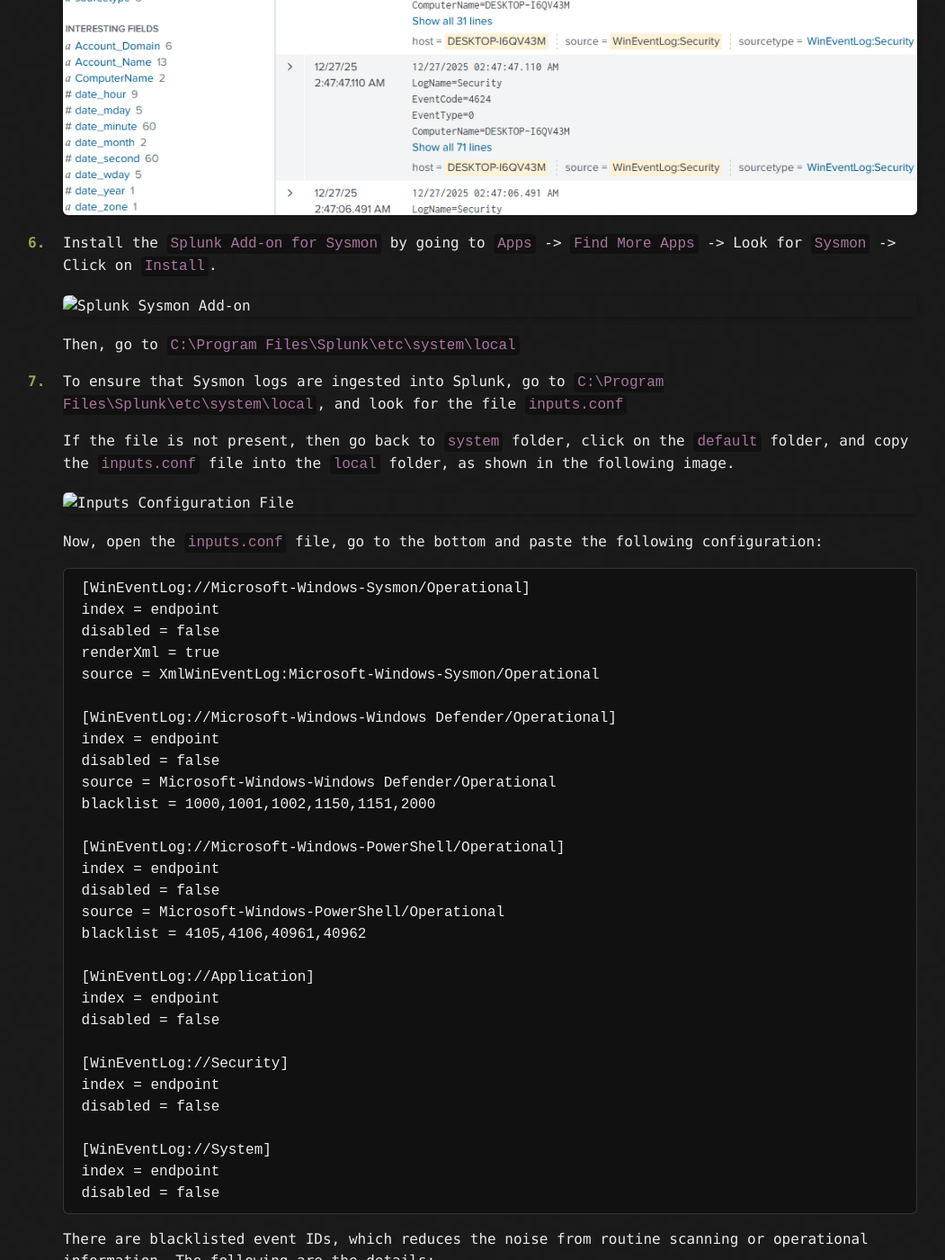
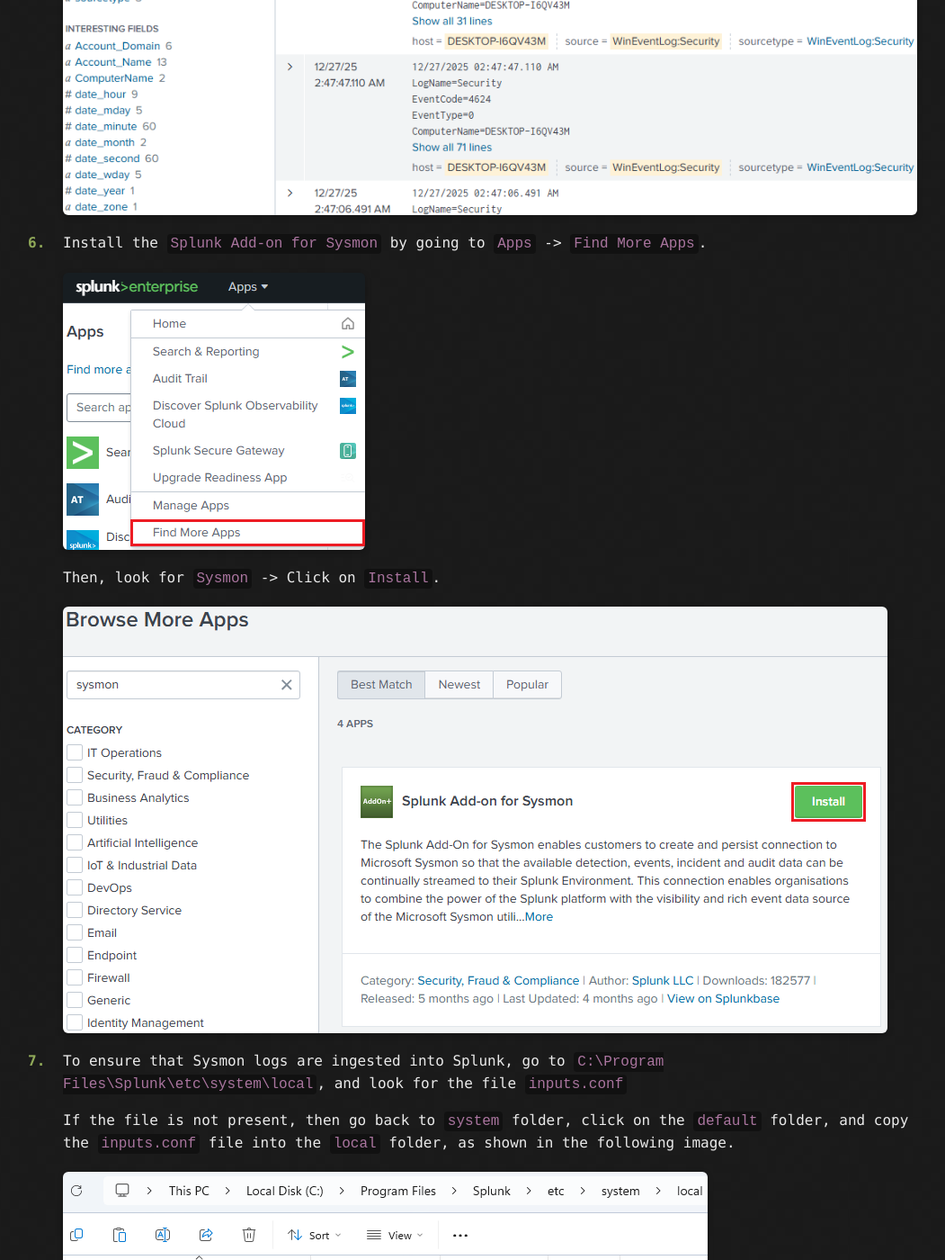
Before and after one commit to jisumov/jisumov.github.io, a Jekyll site: the page built from projects/40-2-labs/you-give-hr-a-bad-pdf.md, in a window 1280 px wide and 1400 px high, scrolled down 20570 px. Shown: the whole window at 90% size, without its empty margins (120-1171 px from the left). Built offline with Jekyll 4.4.1, drawn with Linux system fonts in a browser that asks for light colours; nearby versions of some CDN libraries; our own code applies the rules of GitHub Pages for plain Markdown files; some of the changed text lies outside the part shown.

Commit message:
feat: connect splunk and sysmon logs

```diff
--- a/projects/40-2-labs/you-give-hr-a-bad-pdf.md
+++ b/projects/40-2-labs/you-give-hr-a-bad-pdf.md
@@ -230,17 +230,19 @@ Splunk is a Security Information and Event Management (SIEM) tool for searching,
 
     ![Splunk Endpoint Query](../../images/40-2-labs/you-give-hr-a-bad-pdf/041.png){: .popup-img }
 
-6. Install the `Splunk Add-on for Sysmon` by going to `Apps` -> `Find More Apps` -> Look for `Sysmon` -> Click on `Install`.
+6. Install the `Splunk Add-on for Sysmon` by going to `Apps` -> `Find More Apps`.
 
-    ![Splunk Sysmon Add-on](../../images/40-2-labs/you-give-hr-a-bad-pdf/042.png){: .popup-img }
+    ![Splunk Find More Apps](../../images/40-2-labs/you-give-hr-a-bad-pdf/042.png){: .popup-img }
 
-    Then, go to `C:\Program Files\Splunk\etc\system\local`
+    Then, look for `Sysmon` -> Click on `Install`.
+
+    ![Splunk Sysmon Add-on](../../images/40-2-labs/you-give-hr-a-bad-pdf/043.png){: .popup-img }
 
 7. To ensure that Sysmon logs are ingested into Splunk, go to `C:\Program Files\Splunk\etc\system\local`, and look for the file `inputs.conf`
 
     If the file is not present, then go back to `system` folder, click on the `default` folder, and copy the `inputs.conf` file into the `local` folder, as shown in the following image.
 
-    ![Inputs Configuration File](../../images/40-2-labs/you-give-hr-a-bad-pdf/043.png){: .popup-img }
+    ![Inputs Configuration File](../../images/40-2-labs/you-give-hr-a-bad-pdf/044.png){: .popup-img }
 
     Now, open the `inputs.conf` file, go to the bottom and paste the following configuration:
 
@@ -298,4 +300,4 @@ Splunk is a Security Information and Event Management (SIEM) tool for searching,
 
     After setting the mentioned configuration, restart the `Splunkd Service`, as shown in the image below.
 
-    ![Splunkd Service Restart](../../images/40-2-labs/you-give-hr-a-bad-pdf/044.png){: .popup-img }
+    ![Splunkd Service Restart](../../images/40-2-labs/you-give-hr-a-bad-pdf/045.png){: .popup-img }
```
Also changed, not shown: other parts of projects/40-2-labs/you-give-hr-a-bad-pdf.md (+1 -1 lines), images/40-2-labs/you-give-hr-a-bad-pdf/042.png (added), images/40-2-labs/you-give-hr-a-bad-pdf/043.png (added), images/40-2-labs/you-give-hr-a-bad-pdf/044.png (added), images/40-2-labs/you-give-hr-a-bad-pdf/045.png (added).
